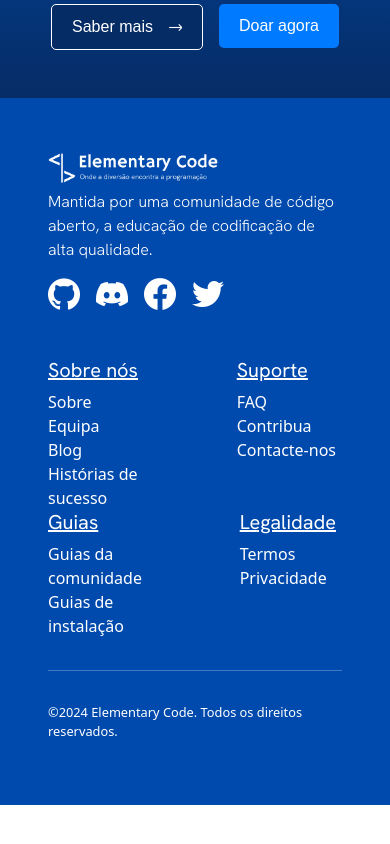
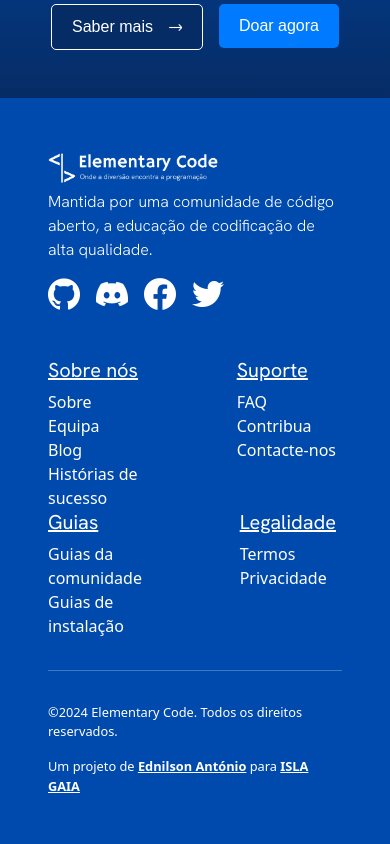
Before and after one commit to EdnilsonAntonio/ec-frontend, a React (Vite) app in the folder elementary-code/: page /course-page in a window 390 px wide. Shown: the part 1140-1984 px from the top of the page. Before the commit the page ends 1945 px from the top, so only its background shows below. Built offline with nearby package versions, Linux system fonts and the light colour scheme; no server answers; a web font is replaced by a local one.

Commit message:
Adição de links e melhoria da responsividade móvel

```diff
--- a/elementary-code/src/components/Footer/Footer.jsx
+++ b/elementary-code/src/components/Footer/Footer.jsx
@@ -71,6 +71,7 @@ function Footer() {
             </div>
             <div className="copyright">
                 <p>&copy;2024 Elementary Code. Todos os direitos reservados.</p>
+                <p>Um projeto de <a href="https://github.com/EdnilsonAntonio">Ednilson António</a> para <a href="https://www.islagaia.pt/pt/">ISLA GAIA</a></p>
             </div>
         </footer>
     )
--- a/elementary-code/src/components/Footer/footer.css
+++ b/elementary-code/src/components/Footer/footer.css
@@ -59,6 +59,13 @@ hr {
     margin-top: 1rem;
 }
 
+.copyright a {
+    color: white;
+    text-decoration: none;
+    font-weight: bold;
+    text-decoration: underline;
+}
+
 @media (max-width: 767px) {
     .footer-branding p {
         width: 100%;
--- a/elementary-code/src/pages/CoursePage/Modules/modules.css
+++ b/elementary-code/src/pages/CoursePage/Modules/modules.css
@@ -8,6 +8,22 @@
 @media (max-width: 767px) {
     .module {
         width: 90%;
+    }
+
+    .lesson-title {
+        width: 60%;
+    }
+
+    .lesson-title i {
+        width: 100%;
+        display: flex;
+        justify-content: start;
+    }
+
+    .lesson-title h6 {
+        display: flex;
+        justify-content: start;
+        width: 100%;
     }
 }
 
@@ -22,5 +38,5 @@
 }
 
 .lesson-title i {
-    font-size: 1.5rem;
+    font-size: 1.2rem;
 }
```
